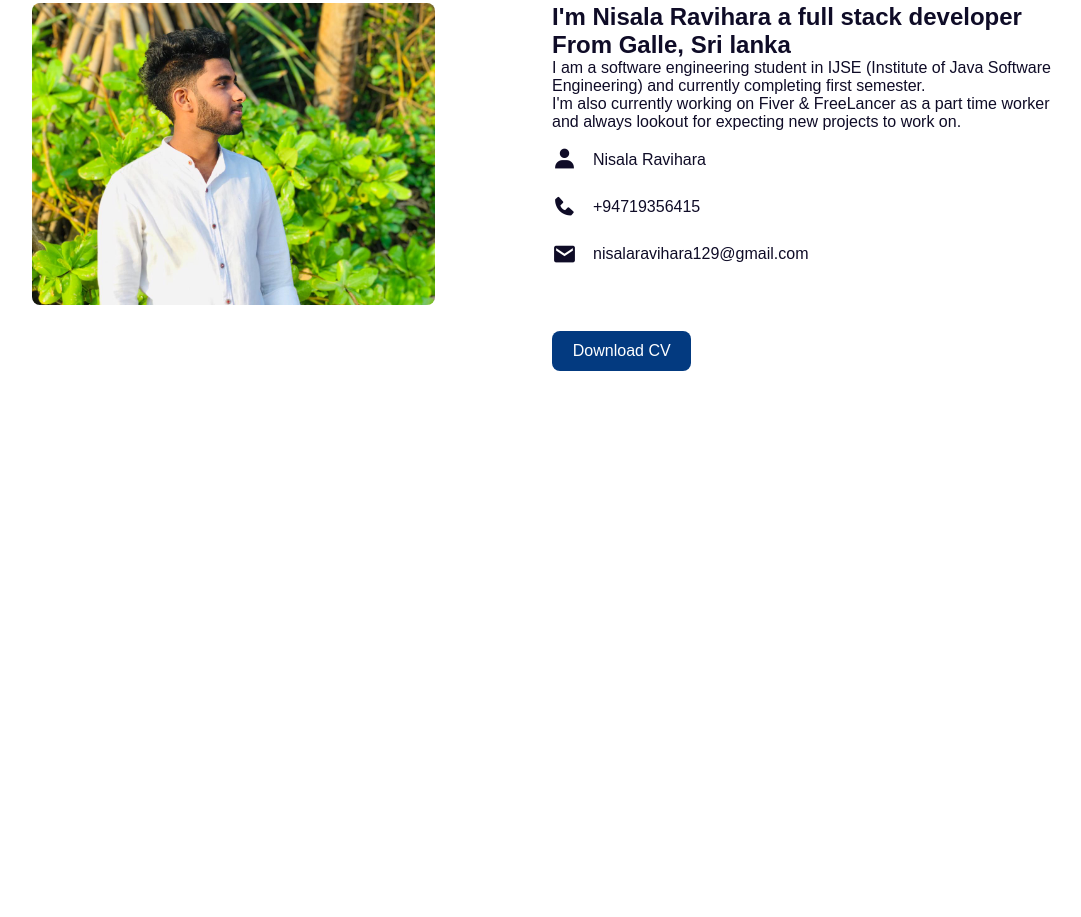
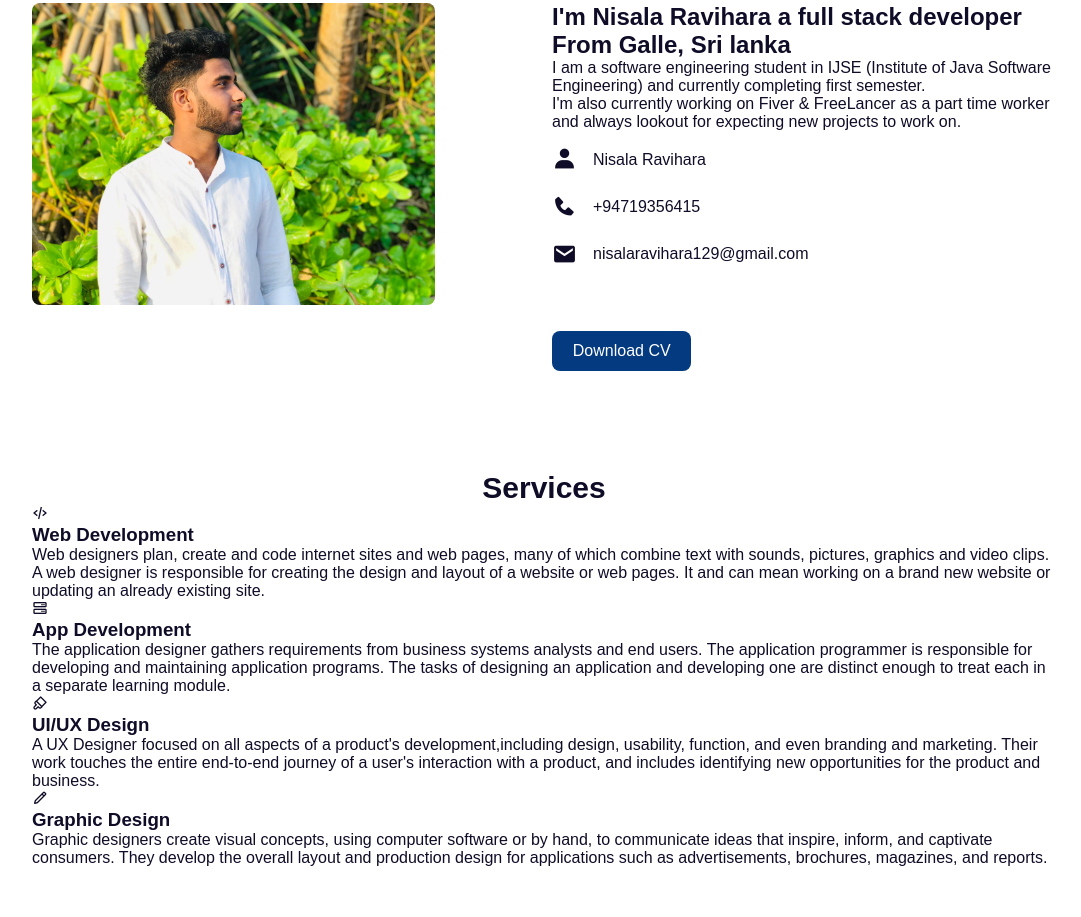
Before and after one commit to NisalaRV/Portfolio, a plain HTML site: page index.html in a window 1280 px wide. Shown: the part 931-1848 px from the top of the page, without its empty margins (96-1177 px from the left). Before the commit the page ends 1352 px from the top, so only its background shows below. Drawn offline with nearby package versions, Linux system fonts and the light colour scheme.

Commit message:
added service section

```diff
--- a/index.html
+++ b/index.html
@@ -80,7 +80,52 @@
 
 <!--==========about section End============-->
 <!--==========Skills section start============-->
-<!--==========Skills section start============-->
+<!--<section class="skills" id="skills">-->
+<!--    <div class="heading">-->
+<!--        <h2>Skills</h2>-->
+<!--        <span>My skills</span>-->
+<!--    </div>-->
+
+<!--</section>-->
+<!--==========Skills section End============-->
+<!--==========services section start============-->
+<section class="services" id="services">
+    <div class="heading">
+        <h2>Services</h2>
+    </div>
+
+    <div class="services-content">
+        <!--box-1-->
+        <div class="services-box">
+            <i class="bx bx-code-alt"></i>
+            <h3>Web Development</h3>
+            <p>Web designers plan, create and code internet sites and web pages, many of which combine text with sounds, pictures, graphics and video clips. A web designer is responsible for creating the design and layout of a website or web pages. It and can mean working on a brand new website or updating an already existing site.</p>
+        </div>
+            <!--box-2-->
+            <div class="services-box">
+                <i class="bx bx-server"></i>
+                <h3>App Development</h3>
+                <p>The application designer gathers requirements from business systems analysts and end users. The application programmer is responsible for developing and maintaining application programs. The tasks of designing an application and developing one are distinct enough to treat each in a separate learning module.</p>
+            </div>
+            <!--box-3-->
+            <div class="services-box">
+                <i class="bx bx-brush"></i>
+                <h3>UI/UX Design</h3>
+                <p>A UX Designer focused on all aspects of a product's development,including design, usability, function, and even branding and marketing. Their work touches the entire end-to-end journey of a user's interaction with a product, and includes identifying new opportunities for the product and business.</p>
+            </div>
+            <!--box-4-->
+            <div class="services-box">
+                <i class="bx bx-pencil"></i>
+                <h3>Graphic Design</h3>
+                <p>Graphic designers create visual concepts,
+                    using computer software or by hand, to communicate ideas that inspire, inform, and captivate consumers. They develop the overall layout and production design for applications such as advertisements, brochures, magazines, and reports.</p>
+            </div>
+
+    </div>
+    </div>
+</section>
+<!--==========services section End============-->
+
 
 </body>
 </html>
--- a/src/style.css
+++ b/src/style.css
@@ -33,7 +33,7 @@ section{
     color: var(--bg-color);
     background: var(--main-color);
 }
-/*=================*/
+/*=============Home============*/
 .home{
     position: relative;
     width: 100%;
@@ -87,7 +87,7 @@ section{
 .social a:hover{
     color: var(--hover);
 }
-/*about*/
+/*=============About============*/
 .heading
 {text-align: center;
 }
```
